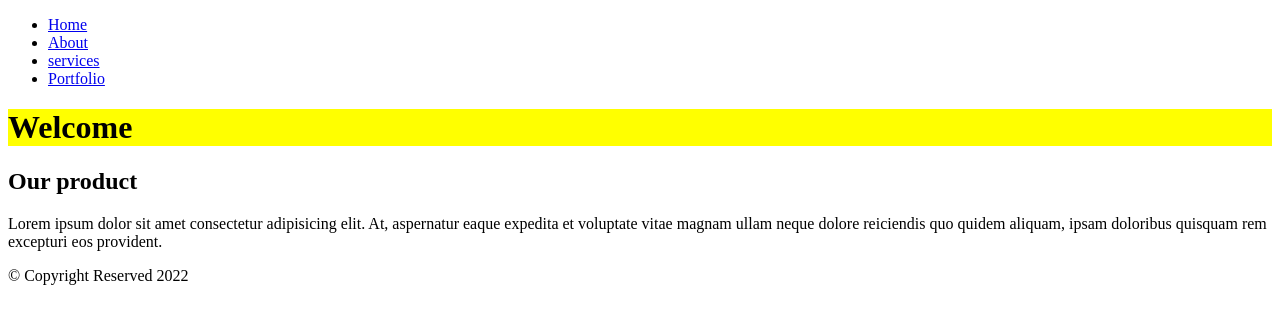
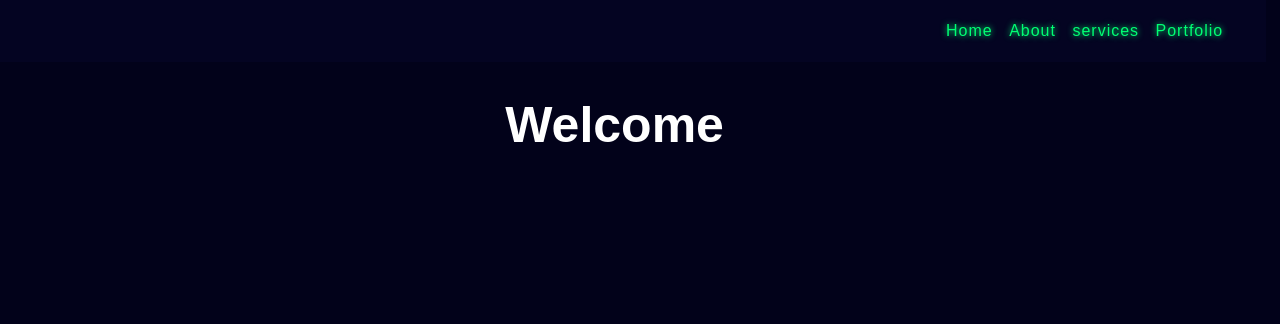
Before and after one commit to ammoriddin/testSite, a plain HTML site: page index.html in a window 1280 px wide. Drawn offline with Linux system fonts and the light colour scheme.

Commit message:
Aded any.txt and style.css update

```diff
--- a/index.html
+++ b/index.html
@@ -19,15 +19,5 @@
         </nav>
         <h1>Welcome</h1>
     </header>
-    <main>
-        <div class="container">
-            <h2>Our product</h2>
-            <p>Lorem ipsum dolor sit amet consectetur adipisicing elit. At, aspernatur eaque expedita et voluptate vitae magnam ullam neque dolore reiciendis quo quidem aliquam, ipsam doloribus quisquam rem excepturi eos provident.</p>
-        </div>
-    </main>
-
-    <footer>
-        <p>&copy; Copyright Reserved 2022</p>
-    </footer>
 </body>
 </html>
--- a/style.css
+++ b/style.css
@@ -1,3 +1,53 @@
+body{
+    background-color: rgb(2, 2, 26);
+    font-family: sans-serif;
+    margin: 0;
+    padding: 0;
+    box-sizing: border-box;
+    overflow: hidden;
+
+}
+
+header{
+    display: inline-block;
+}
+
+nav ul li a{
+    text-decoration: none;
+    color: rgb(0, 255, 115);
+    transition: 0.5s;
+    text-shadow: 0px 0px 6px rgb(0, 255, 115);
+    letter-spacing: 1px;
+}
+
+nav ul{
+    list-style: none;
+    display: inline-block;
+    margin-left: 900px;
+}
+
+nav{
+    background-color: rgb(4, 4, 34);
+    width: 103%;
+    height: 100%;
+}
+
+nav ul li{
+    display: inline-block;
+    padding: 6px;
+}
+
+nav ul li:hover a {
+    letter-spacing: 3px;
+}
+
 h1{
-    background-color: yellow;
+    color: white;
+    text-align: center;
+    font-size: 50px;
 }
+
+footer{
+    text-align: center;
+    margin-bottom: 0;
+}
```
Also changed, not shown: any.txt (added).
